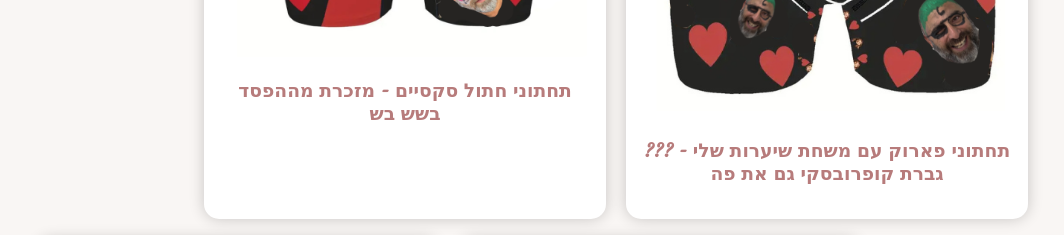
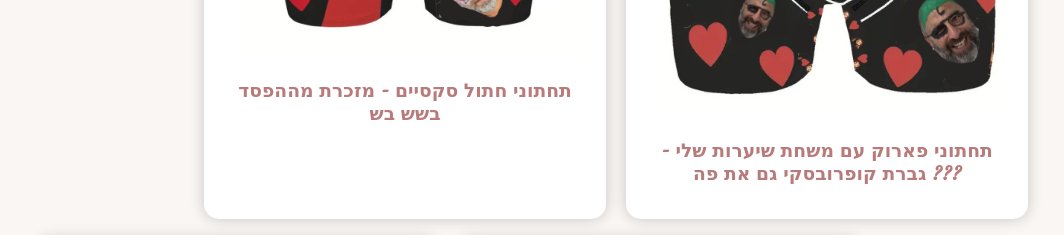
Before and after one commit to nirel148/eric-shop, a plain HTML site: page index.html in a window 1280 px wide. Shown: the part 2880-3115 px from the top of the page, without its empty margins (191-1255 px from the left). Drawn offline with Linux system fonts and the light colour scheme.

Commit message:
Update index.html

```diff
--- a/index.html
+++ b/index.html
@@ -128,7 +128,7 @@
 <img src="אריק תמונה ראשית.png" alt="תמונה ראשית" style="width: 100%; max-width: 900px; display: block; margin: 40px auto; border-radius: 15px;"><section class="products">
     <h1 style="font-size: 32px; color: #B77B7B;">🛍️ הקולקציה שלי 🛍️</h1>
     <div class="product"><img src="r1.png" alt="מוצר 1"><h3>תחתוני חתול סקסיים -  מזכרת מההפסד בשש בש</h3></div>
-    <div class="product"><img src="r2.png" alt="מוצר 2"><h3>??? תחתוני פארוק עם משחת שיערות שלי - גברת קופרובסקי גם את פה</h3></div>
+    <div class="product"><img src="r2.png" alt="מוצר 2"><h3>תחתוני פארוק עם משחת שיערות שלי - גברת קופרובסקי גם את פה ???</h3></div>
     <div class="product"><img src="r3.png" alt="מוצר 3"><h3>פיג׳מה גלידה מתוקה - שוקולד וניל, מזכרת מההפסד בשח מט</h3></div>
     <div class="product"><img src="r4.png" alt="מוצר 4"><h3>קעקוע אמנו טגניה - שחור ולבן הפסדים מתוקים</h3></div>
     <div class="product"><img src="r5.png" alt="מוצר 5"><h3>תחתוני אידי אמין - סקסיים במיוחד</h3></div>
```
